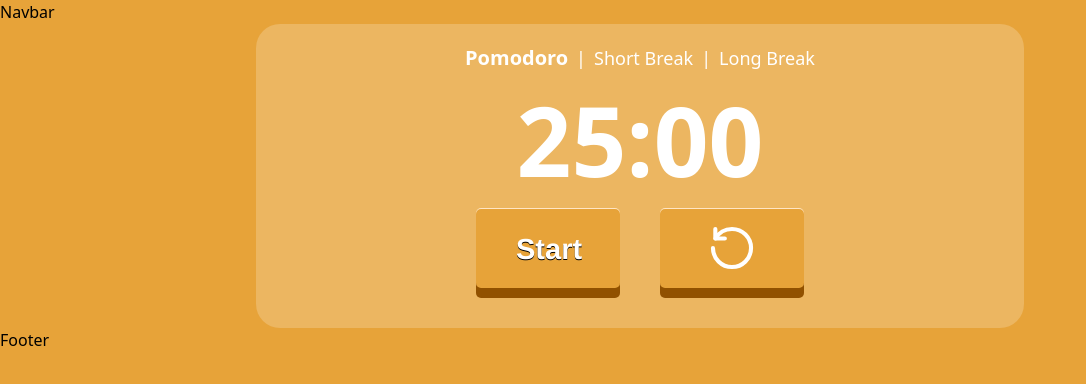
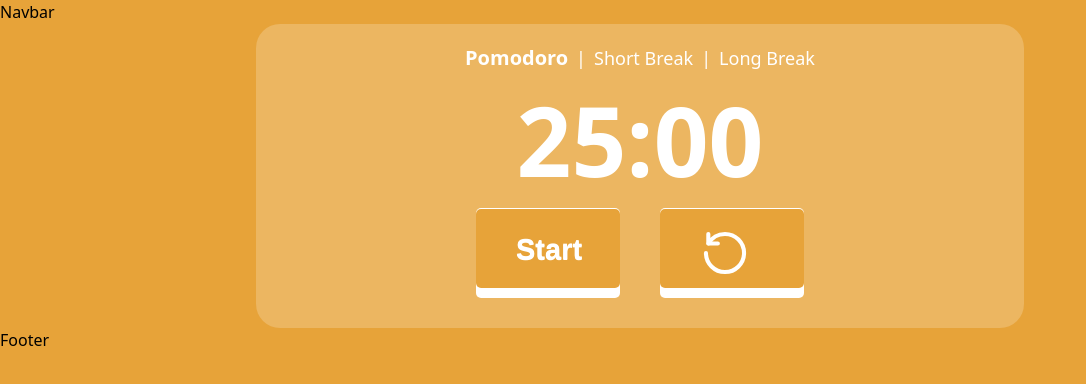
Before and after one commit to yahorlahunovich/productivity-manager, a React (Create React App) app: page / in a window 1280 px wide. Shown: the top 384 px of the page, without its empty margins (0-1086 px from the left). Built offline with nearby package versions, Linux system fonts and the light colour scheme.

Commit message:
adding dynamic styles for buttons

```diff
--- a/src/components/timer/Timer.tsx
+++ b/src/components/timer/Timer.tsx
@@ -40,7 +40,6 @@ export default function Timer({ onBackgroundChange }: TimerProps) {
     dispatch(timerActions.setInitialTime(pomodoroTime));
     dispatch(timerActions.setIsTimerOn(false));
     dispatch(timerActions.setCurrentMode("pomodoro"));
-    // setInitialTime(workTime);
   };
   const onShortBreak = () => {
     dispatch(timerActions.setTime(shortBreakTime));
@@ -98,12 +97,34 @@ export default function Timer({ onBackgroundChange }: TimerProps) {
       <h1 className="text-8xl text-white font-bold">{getTime()}</h1>
       <div className="flex flex-row items-center">
         <div>
-          <button className="animationBut w-36 h-20" onClick={toggleTimer}>
+          <button
+            className={`animationBut w-36 h-20 ${
+              currentMode === "pomodoro"
+                ? "bg-mainOrange"
+                : currentMode === "shortBreak"
+                ? "bg-mainBlue"
+                : currentMode === "longBreak"
+                ? "bg-mainGreen"
+                : ""
+            }`}
+            onClick={toggleTimer}
+          >
             {!isTimerOn ? "Start" : "Pause"}
           </button>
         </div>
         <div>
-          <button className="animationBut w-36 h-20 log" onClick={resetTimer}>
+          <button
+            className={`animationBut w-36 h-20 ${
+              currentMode === "pomodoro"
+                ? "bg-mainOrange"
+                : currentMode === "shortBreak"
+                ? "bg-mainBlue"
+                : currentMode === "longBreak"
+                ? "bg-mainGreen"
+                : ""
+            }`}
+            onClick={resetTimer}
+          >
             <svg
               width="50px"
               height="50px"
--- a/src/index.css
+++ b/src/index.css
@@ -12,18 +12,17 @@
   font-size: 29px;
   text-align: center;
   text-decoration: none;
-  background-color: #e7a339;
   display: block;
   position: relative;
   padding: 20px 40px;
 
-  -webkit-tap-highlight-color: rgba(0, 0, 0, 0);
-  text-shadow: 0px 1px 0px #000;
-  filter: dropshadow(color=#000, offx=0px, offy=1px);
+  -webkit-tap-highlight-color: rgba(255, 255, 255, 0);
+  text-shadow: 0px 1px 0px #ffffff;
+  filter: dropshadow(color=#ffffff, offx=0px, offy=1px);
 
-  -webkit-box-shadow: inset 0 1px 0 #ffe5c4, 0 10px 0 #915100;
-  -moz-box-shadow: inset 0 1px 0 #ffe5c4, 0 10px 0 #915100;
-  box-shadow: inset 0 1px 0 #ffe5c4, 0 10px 0 #915100;
+  -webkit-box-shadow: inset 0 1px 0 #FFF, 0 10px 0 #FFF;
+  -moz-box-shadow: inset 0 1px 0 #FFF, 0 10px 0 #FFF;
+  box-shadow: inset 0 1px 0 #FFF, 0 10px 0 #FFF;
 
   -webkit-border-radius: 5px;
   -moz-border-radius: 5px;
@@ -34,9 +33,9 @@
   top: 10px;
   /* background-color: #f78900; */
 
-  -webkit-box-shadow: inset 0 1px 0 #ffe5c4, inset 0 -3px 0 #915100;
-  -moz-box-shadow: inset 0 1px 0 #ffe5c4, inset 0 -3pxpx 0 #915100;
-  box-shadow: inset 0 1px 0 #ffe5c4, inset 0 -3px 0 #915100;
+  -webkit-box-shadow: inset 0 1px 0 #FFF, inset 0 -3px 0 #FFF;
+  -moz-box-shadow: inset 0 1px 0 #FFF, inset 0 -3pxpx 0 #FFF;
+  box-shadow: inset 0 1px 0 #FFF, inset 0 -3px 0 #FFF;
 }
 
 .animationBut:after {
@@ -48,7 +47,7 @@
   bottom: -15px;
   left: -4px;
   z-index: -1;
-  background-color: #2b1800;
+  background-color: #ffffff;
   -webkit-border-radius: 5px;
   -moz-border-radius: 5px;
   border-radius: 5px;
```
